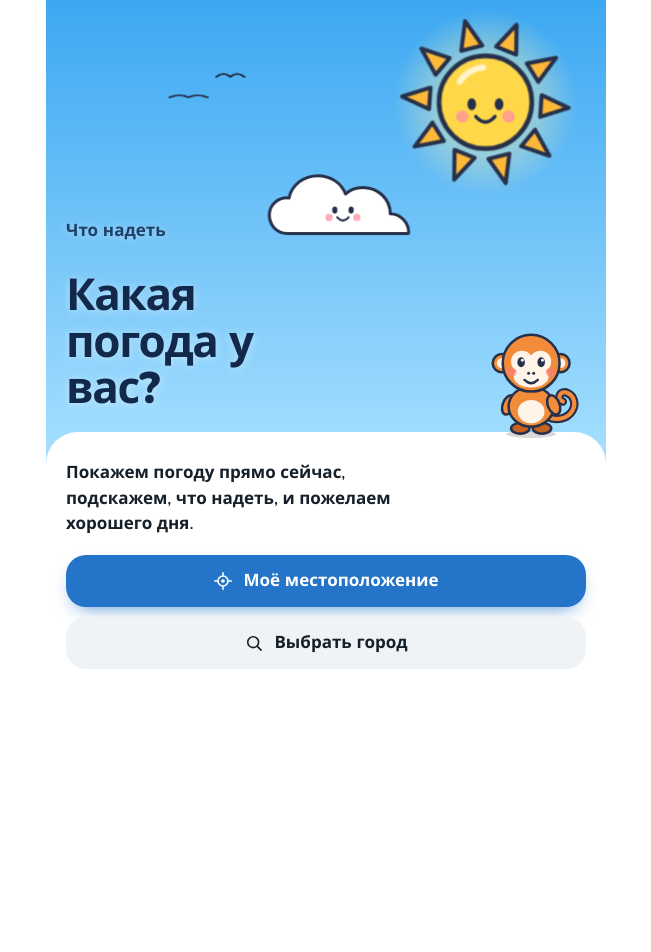
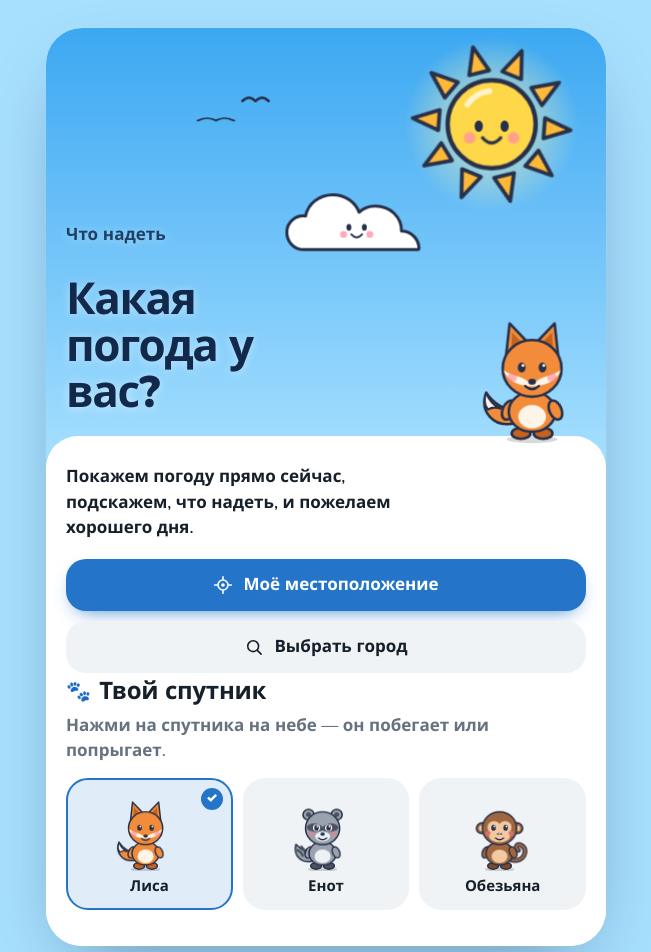
Before and after one commit to El1teX/weather-wear, a React (Vite) app: page / in a window 1280 px wide. Shown: the top 952 px of the page, without its empty margins (314-965 px from the left). Before the commit the page ends 800 px from the top, so only its background shows below. Built offline with nearby package versions, Linux system fonts and the light colour scheme.

Commit message:
feat: выбор спутника на экране, вид на широком экране и доработка дизайна

```diff
--- a/src/App.jsx
+++ b/src/App.jsx
@@ -7,10 +7,12 @@ import HourlyForecast from './components/HourlyForecast';
 import WeatherDetails from './components/WeatherDetails';
 import WeatherScene from './components/WeatherScene';
 import Mascot from './components/Mascot';
+import PetPicker from './components/PetPicker';
 import { LocateIcon, SearchIcon } from './components/Icons';
 import { useWeather } from './hooks/useWeather';
 import { useSavedCity } from './hooks/useSavedCity';
 import { useLocate } from './hooks/useLocate';
+import { usePet } from './hooks/usePet';
 import { skyTheme } from './utils/weatherCodes';
 import { SKY } from './utils/sky';
 import { haptic, openLink, setChromeColors } from './telegram';
@@ -19,6 +21,7 @@ export default function App() {
   const { ready, city, recents, setCity } = useSavedCity();
   const { weather, status, updatedAt, refresh } = useWeather(city);
   const [pickerOpen, setPickerOpen] = useState(false);
+  const [pet, setPet] = usePet();
 
   const selectCity = useCallback(
     (c) => {
@@ -35,7 +38,9 @@ export default function App() {
 
   useEffect(() => {
     setChromeColors(sky.top);
-  }, [sky.top]);
+    // Цвет фона страницы на широком экране — в тон неба
+    document.documentElement.style.setProperty('--page-sky', sky.bottom);
+  }, [sky.top, sky.bottom]);
 
   function openPicker() {
     haptic.tap();
@@ -61,7 +66,7 @@ export default function App() {
         }}
       >
         <WeatherScene code={weather?.code} isDay={weather?.isDay ?? true} />
-        {ready && (!city || weather) && <Mascot weather={weather} />}
+        {ready && (!city || weather) && <Mascot weather={weather} pet={pet} />}
         {city ? (
           <CurrentWeather
             cityName={city.name}
@@ -113,6 +118,8 @@ export default function App() {
           </section>
         )}
 
+        {ready && !city && <PetPicker pet={pet} onChange={setPet} />}
+
         {loading && <p className="sheet__status" role="status">Загружаем погоду для {city.name}…</p>}
 
         {status === 'error' && !weather && (
@@ -130,6 +137,7 @@ export default function App() {
             <HourlyForecast weather={weather} />
             <ClothingAdvice weather={weather} />
             <WeatherDetails weather={weather} />
+            <PetPicker pet={pet} onChange={setPet} />
             <p className="credit">
               {cityLabel(city)}. Данные{' '}
               <button type="button" className="link-btn" onClick={() => openLink('https://open-meteo.com/')}>
--- a/src/styles.css
+++ b/src/styles.css
@@ -164,16 +164,16 @@ button:disabled { cursor: default; }
   max-width: 11ch;
 }
 
-/* ---------- Талисман Пончик ---------- */
+/* ---------- Спутник (лиса, енот, обезьяна) ---------- */
 
-.hero__now { padding-right: 104px; }
+.hero__now { padding-right: 112px; }
 
 .mascot {
   position: absolute;
   z-index: 3;
-  right: 8px;
-  bottom: 26px;
-  width: 122px;
+  right: 6px;
+  bottom: 24px;
+  width: 124px;
 }
 
 .mascot__btn {
@@ -182,61 +182,58 @@ button:disabled { cursor: default; }
   padding: 0;
   border: 0;
   background: none;
+  cursor: pointer;
   -webkit-tap-highlight-color: transparent;
 }
 
-.mascot__btn > span { display: block; transform-origin: 50% 100%; }
+.mascot__btn:focus-visible { outline-offset: -4px; border-radius: 24px; }
+
+.mascot__move { display: block; transform-origin: 50% 100%; }
 .mascot__svg { display: block; width: 100%; height: auto; overflow: visible; }
 
-.mascot__enter { animation: mascot-enter 0.8s 0.4s var(--spring) both; }
-.mascot__jump { animation: mascot-jump 0.6s var(--spring); }
+.mascot__move.is-enter { animation: pet-enter 0.8s 0.4s var(--spring) both; }
+.mascot__move.is-jump { animation: pet-jump 0.9s var(--spring); }
+.mascot__move.is-run { animation: pet-run 2.2s ease-in-out; }
+.mascot__move.is-run .mascot__svg { animation: pet-run-bob 0.22s ease-in-out infinite alternate; }
+.mascot__move.is-run .pet__foot--l { animation: pet-step 0.22s ease-in-out infinite alternate; }
+.mascot__move.is-run .pet__foot--r { animation: pet-step 0.22s ease-in-out infinite alternate-reverse; }
+.mascot__move.is-run .pet__wave { animation: none; }
 
-.mascot__breathe { transform-box: fill-box; transform-origin: 50% 100%; animation: breathe 2.4s ease-in-out infinite; }
-.mascot__blink { transform-box: fill-box; transform-origin: center; animation: blink 4s ease-in-out infinite; }
-.mascot__wave { transform-box: fill-box; transform-origin: 20% 90%; animation: wave-arm 2.8s ease-in-out infinite; }
-.mascot__umbrella { transform-box: view-box; transform-origin: 100px 104px; animation: umbrella 3s ease-in-out infinite alternate; }
-.mascot__sway { transform-box: fill-box; transform-origin: 20% 100%; animation: umbrella 3.4s ease-in-out infinite alternate; }
-.mascot__sweat { animation: sweat 1.8s ease-in infinite; }
+.pet__foot { transform-box: fill-box; transform-origin: center; }
+.pet__breathe { transform-box: fill-box; transform-origin: 50% 100%; animation: breathe 2.4s ease-in-out infinite; }
+.pet__blink { transform-box: fill-box; transform-origin: center; animation: blink 4s ease-in-out infinite; }
+.pet__wave { transform-box: fill-box; transform-origin: 20% 90%; animation: wave-arm 2.8s ease-in-out infinite; }
+.pet__tail { transform-box: fill-box; transform-origin: 90% 90%; animation: tail-wag 1.6s ease-in-out infinite alternate; }
+.pet__umbrella { transform-box: view-box; transform-origin: 92px 110px; animation: umbrella 3s ease-in-out infinite alternate; }
+.pet__sway { transform-box: fill-box; transform-origin: 20% 100%; animation: umbrella 3.4s ease-in-out infinite alternate; }
+.pet__sweat { animation: sweat 1.8s ease-in infinite; }
 .mascot--shiver .mascot__svg { animation: shiver 0.25s linear infinite; }
 
-.mascot__bubble {
-  position: absolute;
-  right: 6px;
-  bottom: calc(100% + 4px);
-  width: max-content;
-  max-width: 190px;
-  margin: 0;
-  padding: 9px 13px;
-  border: 2.5px solid #27304a;
-  border-radius: 18px 18px 4px 18px;
-  background: #ffffff;
-  color: #1a2440;
-  font-size: 0.9375rem;
-  font-weight: 800;
-  line-height: 1.3;
-  text-shadow: none;
-  opacity: 0;
-  transform: translateY(8px) scale(0.85);
-  transform-origin: 90% 100%;
-  transition: opacity 0.2s, transform 0.35s var(--spring);
-  pointer-events: none;
-}
-
-.mascot__bubble.is-visible { opacity: 1; transform: none; }
-
-@keyframes mascot-enter {
+@keyframes pet-enter {
   from { opacity: 0; transform: translateY(40px) scale(0.6); }
   to { opacity: 1; transform: none; }
 }
-@keyframes mascot-jump {
-  0% { transform: scale(1, 1); }
-  20% { transform: scale(1.12, 0.86); }
-  50% { transform: translateY(-26px) scale(0.94, 1.08); }
-  80% { transform: translateY(0) scale(1.06, 0.94); }
+@keyframes pet-jump {
+  0% { transform: none; }
+  15% { transform: scale(1.14, 0.84); }
+  45% { transform: translateY(-70px) scale(0.92, 1.1) rotate(-8deg); }
+  60% { transform: translateY(-70px) scale(0.95, 1.05) rotate(8deg); }
+  82% { transform: translateY(0) scale(1.1, 0.9); }
   100% { transform: none; }
 }
+@keyframes pet-run {
+  0% { transform: translateX(0) scaleX(1); }
+  6% { transform: translateX(8px) scaleX(1); }
+  44% { transform: translateX(-240px) scaleX(1); }
+  50% { transform: translateX(-240px) scaleX(-1); }
+  94% { transform: translateX(0) scaleX(-1); }
+  100% { transform: translateX(0) scaleX(1); }
+}
+@keyframes pet-run-bob { from { transform: translateY(0) rotate(-3deg); } to { transform: translateY(-8px) rotate(3deg); } }
+@keyframes pet-step { from { transform: translateY(0); } to { transform: translateY(-7px) rotate(-12deg); } }
 @keyframes breathe { 0%, 100% { transform: scale(1, 1); } 50% { transform: scale(1.025, 0.975); } }
 @keyframes wave-arm { 0%, 60%, 100% { transform: rotate(0); } 70%, 90% { transform: rotate(-22deg); } 80% { transform: rotate(8deg); } }
+@keyframes tail-wag { from { transform: rotate(-6deg); } to { transform: rotate(6deg); } }
 @keyframes umbrella { from { transform: rotate(-5deg); } to { transform: rotate(5deg); } }
 @keyframes sweat {
   0% { opacity: 0; transform: translateY(-4px); }
@@ -244,6 +241,46 @@ button:disabled { cursor: default; }
   100% { opacity: 0; transform: translateY(10px); }
 }
 @keyframes shiver { 0%, 100% { transform: translateX(0); } 25% { transform: translateX(-1px); } 75% { transform: translateX(1px); } }
+
+/* Выбор спутника */
+.pets { display: grid; grid-template-columns: repeat(3, 1fr); gap: 10px; margin-top: 14px; }
+
+.pet-card {
+  position: relative;
+  display: flex;
+  flex-direction: column;
+  align-items: center;
+  gap: 4px;
+  padding: 12px 6px 10px;
+  border: 2px solid transparent;
+  border-radius: 22px;
+  background: var(--tile);
+  transition: transform 0.35s var(--spring), border-color 0.2s, background-color 0.2s;
+}
+
+.pet-card:active { transform: scale(0.94); }
+.pet-card:hover { border-color: color-mix(in srgb, var(--accent) 40%, transparent); }
+.pet-card.is-selected { border-color: var(--accent); background: color-mix(in srgb, var(--accent) 14%, var(--bg)); }
+.pet-card__art { width: 72px; height: auto; }
+.pet-card.is-selected .pet-card__art { animation: pet-pick 0.5s var(--spring); }
+.pet-card__name { font-weight: 800; font-size: 0.9375rem; }
+
+.pet-card__check {
+  position: absolute;
+  top: 8px;
+  right: 8px;
+  display: grid;
+  place-items: center;
+  width: 22px;
+  height: 22px;
+  border-radius: 50%;
+  background: var(--accent);
+  color: var(--accent-ink);
+  font-size: 0.8125rem;
+  font-weight: 900;
+}
+
+@keyframes pet-pick { 0% { transform: scale(1); } 40% { transform: translateY(-10px) scale(1.08); } 100% { transform: none; } }
 
 /* ---------- Сцена (объекты неба) ---------- */
 
@@ -362,7 +399,12 @@ button:disabled { cursor: default; }
 .sheet__status { margin: 8px 0; color: var(--hint); font-size: 1.0625rem; }
 
 /* Пожелание */
-.wish { margin-bottom: 30px; }
+.wish {
+  margin-bottom: 32px;
+  padding: 16px 18px 18px;
+  border-radius: 24px;
+  background: color-mix(in srgb, var(--accent) 11%, var(--bg));
+}
 .wish__greeting {
   display: flex;
   align-items: center;
@@ -407,6 +449,28 @@ button:disabled { cursor: default; }
 
 .block__lead { margin: 4px 0 0; color: var(--hint); }
 
+.block__head { display: flex; align-items: center; justify-content: space-between; gap: 12px; }
+.block__title span { display: inline-block; margin-right: 2px; font-size: 1.25rem; vertical-align: 1px; }
+
+.scroll-btns { display: none; gap: 6px; }
+
+.scroll-btn {
+  display: grid;
+  place-items: center;
+  width: 36px;
+  height: 36px;
+  padding: 0;
+  border: 0;
+  border-radius: 50%;
+  background: var(--tile);
+  color: var(--ink);
+  transition: transform 0.3s var(--spring), opacity 0.2s;
+}
+
+.scroll-btn:hover:not(:disabled) { background: color-mix(in srgb, var(--accent) 18%, var(--tile)); }
+.scroll-btn:active:not(:disabled) { transform: scale(0.88); }
+.scroll-btn:disabled { opacity: 0.35; cursor: default; }
+
 /* По часам */
 .hint {
   display: inline-flex;
@@ -430,11 +494,28 @@ button:disabled { cursor: default; }
   list-style: none;
   overflow-x: auto;
   scroll-snap-type: x proximity;
+  scroll-padding-inline: 20px;
   scrollbar-width: none;
   -webkit-overflow-scrolling: touch;
 }
 
 .hours::-webkit-scrollbar { display: none; }
+.hours:focus-visible { outline-offset: -2px; border-radius: 22px; }
+.hours.is-dragging { cursor: grabbing; scroll-snap-type: none; user-select: none; }
+
+/* Компьютер с мышью: стрелки, видимая полоса прокрутки, курсор «рука» */
+@media (hover: hover) and (pointer: fine) {
+  .scroll-btns { display: flex; }
+  .hours {
+    cursor: grab;
+    scrollbar-width: thin;
+    scrollbar-color: color-mix(in srgb, var(--hint) 45%, transparent) transparent;
+    padding-bottom: 12px;
+  }
+  .hours::-webkit-scrollbar { display: block; height: 6px; }
+  .hours::-webkit-scrollbar-thumb { border-radius: 3px; background: color-mix(in srgb, var(--hint) 45%, transparent); }
+  .hour { user-select: none; }
+}
 
 .hour {
   flex: 0 0 auto;
@@ -710,6 +791,23 @@ button:disabled { cursor: default; }
 .list__name { font-weight: 800; font-size: 1.0625rem; }
 .list__sub { font-size: 0.875rem; color: var(--hint); }
 
+/* ---------- Широкий экран ---------- */
+
+html { background: var(--bg); transition: background-color 1.2s ease; }
+
+@media (min-width: 640px) {
+  html:not(.in-telegram) { background: var(--page-sky, var(--bg)); }
+  html:not(.in-telegram) body { background: transparent; padding: 28px 16px; }
+  html:not(.in-telegram) .app {
+    min-height: calc(100vh - 56px);
+    border-radius: 36px;
+    overflow: hidden;
+    background: var(--bg);
+    box-shadow: 0 30px 80px -30px rgba(10, 20, 50, 0.45), 0 0 0 1px rgba(255, 255, 255, 0.08);
+  }
+  html:not(.in-telegram) .hero { min-height: 440px; }
+}
+
 /* ---------- Доступность ---------- */
 
 @media (prefers-reduced-motion: reduce) {
```
